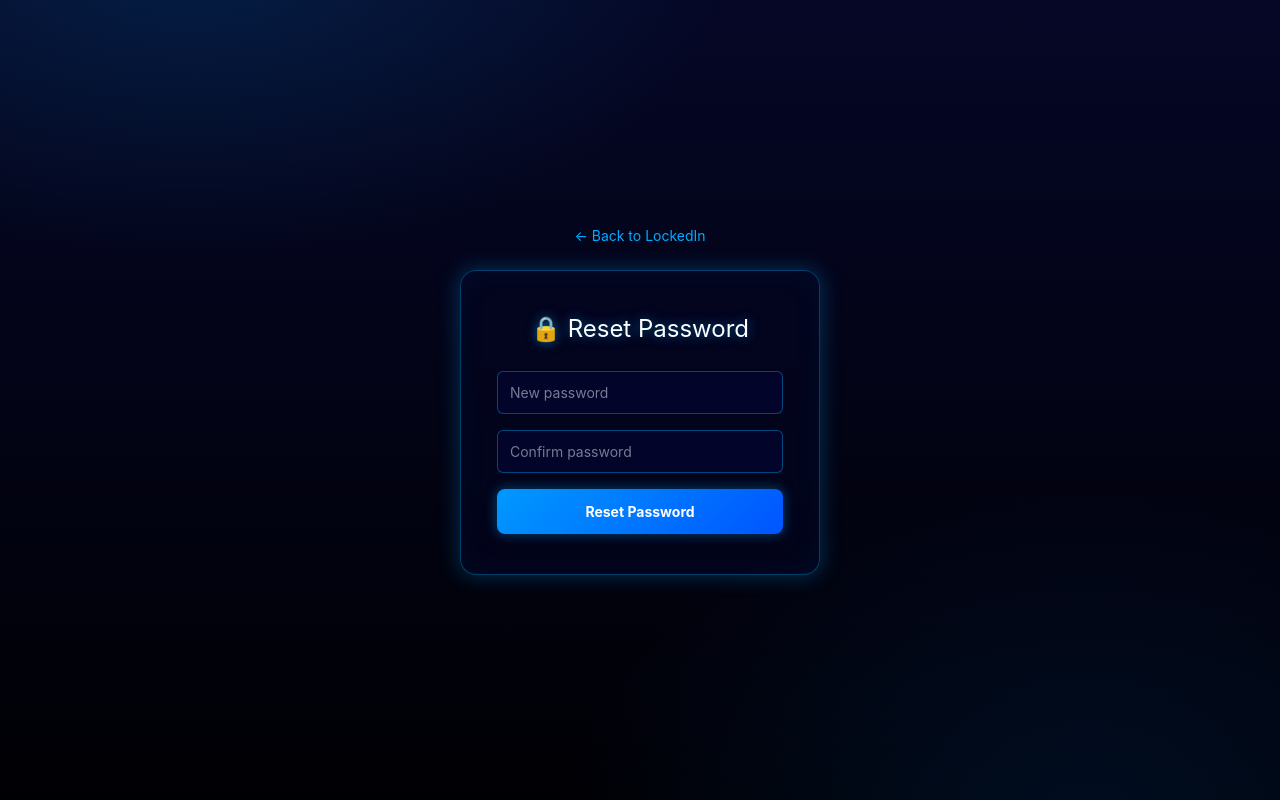
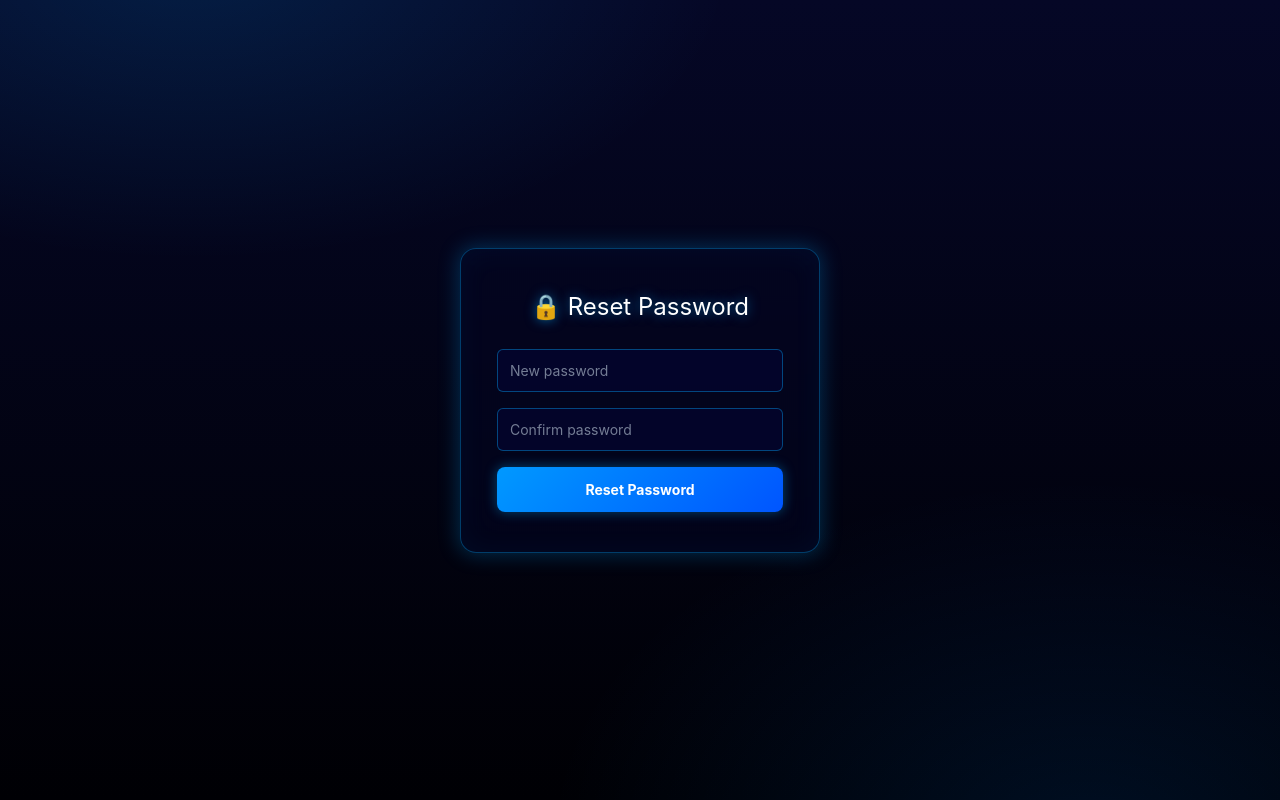
Before and after one commit to Nahom2162002/lockedin-web, a Next.js app: page /reset-password/1 in a window 1280 px wide. Built offline with nearby package versions, Linux system fonts and the light colour scheme.

Commit message:
Removed unnecessary link

```diff
--- a/app/reset-password/[token]/page.tsx
+++ b/app/reset-password/[token]/page.tsx
@@ -83,18 +83,12 @@ export default function ResetPasswordPage() {
             transform: translateY(0);
           }
         }
-        .back-link { transition: color 0.15s ease; }
-        .back-link:hover { color: rgba(120, 210, 255, 1) !important; }
         .reset-input { transition: box-shadow 0.2s ease, border-color 0.2s ease; }
         .reset-input:focus { border-color: rgb(0, 170, 255); box-shadow: 0 0 8px 2px rgba(0, 170, 255, 0.45); outline: none; }
         .reset-btn { transition: box-shadow 0.2s ease, transform 0.1s ease; }
         .reset-btn:hover:not(:disabled) { box-shadow: 0 0 20px 4px rgba(0, 170, 255, 0.5); }
         .reset-btn:disabled { opacity: 0.6; cursor: default; }
       `}</style>
-
-      <a href="https://www.deeplockin.com" className="back-link" style={{ color: 'rgb(0, 170, 255)', fontSize: 14, textDecoration: 'none', marginBottom: 24 }}>
-        ← Back to LockedIn
-      </a>
 
       <div style={{
         animation: 'fadeInUp 0.8s ease-out forwards',
```
